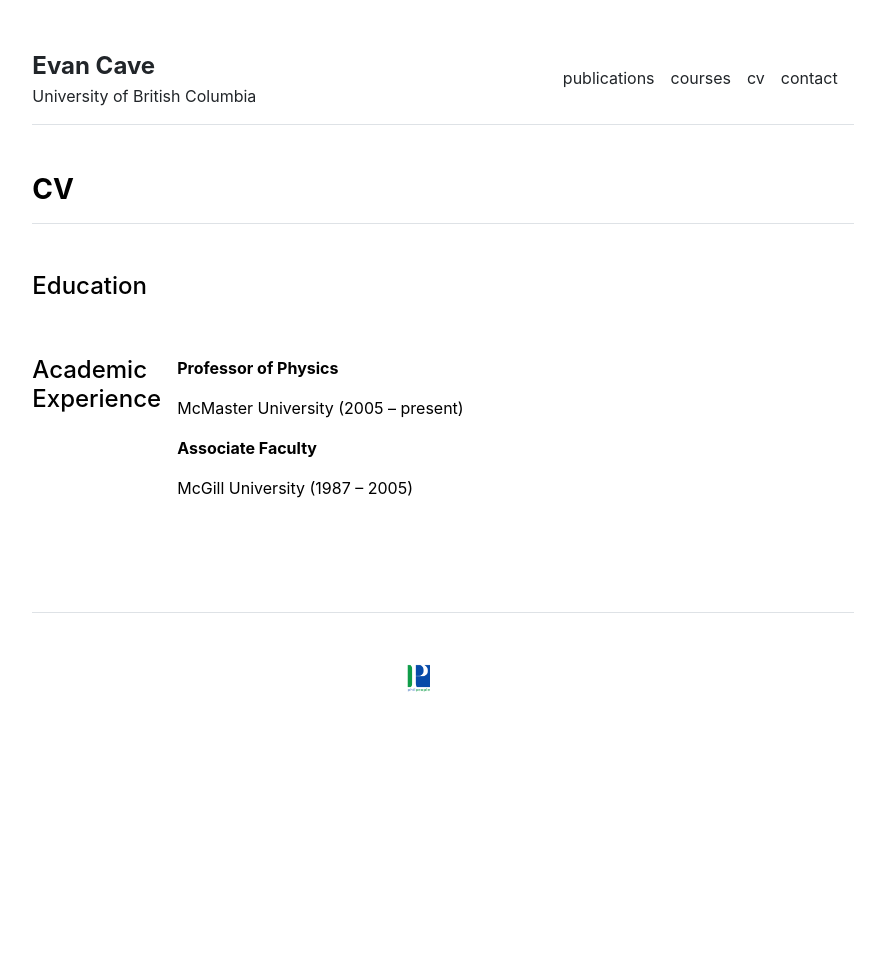
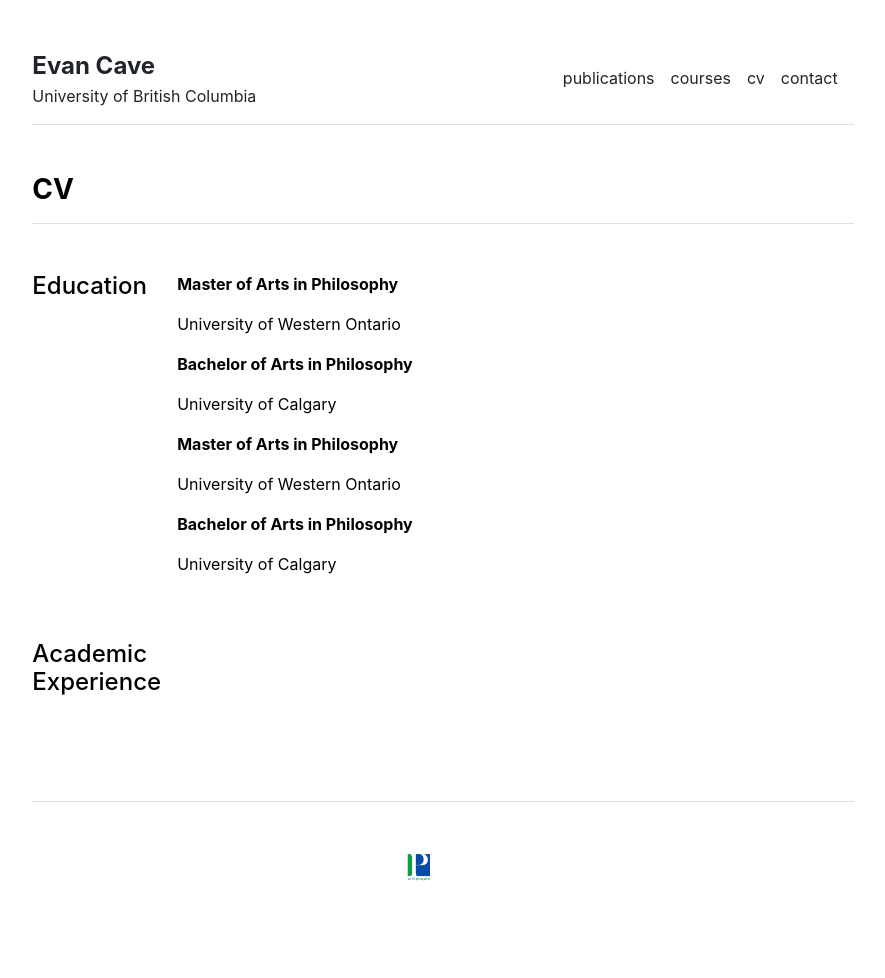
Before and after one commit to evancave/evancave.github.io, a Jekyll site: the page built from cv.md, in a window 1280 px wide. Shown: the whole page, without its empty margins (197-1082 px from the left). Built offline with Jekyll 4.4.1, drawn with Linux system fonts in a browser that asks for light colours; before the commit the page ends 900 px from its top, so only the background shows below that.

Commit message:
Update cv.html

```diff
--- a/_layouts/cv.html
+++ b/_layouts/cv.html
@@ -13,8 +13,11 @@ layout: default
       </div>
       <div class="col-md-10">
         {% for section in site.data.cv.education %}
-          <p class="fw-bold">{{ Master of Arts in Philosophy }}</p>
-          <p>{{ University of Western Ontario }}</p>
+          <p class="fw-bold"> Master of Arts in Philosophy </p>
+          <p>University of Western Ontario </p>
+          <p class="fw-bold"> Bachelor of Arts in Philosophy </p>
+          <p>University of Calgary </p>
+
         {% endfor %}
       </div>
     </div>
@@ -24,8 +27,8 @@ layout: default
       </div>
       <div class="col-md-10">
         {% for section in site.data.cv.academic-experience %}
-          <p class="fw-bold">{{ section.title }}</p>
-          <p>{{ section.description }}</p>
+          <p class="fw-bold">{{  }}</p>
+          <p>{{  }}</p>
         {% endfor %}
       </div>
     </div>
```
